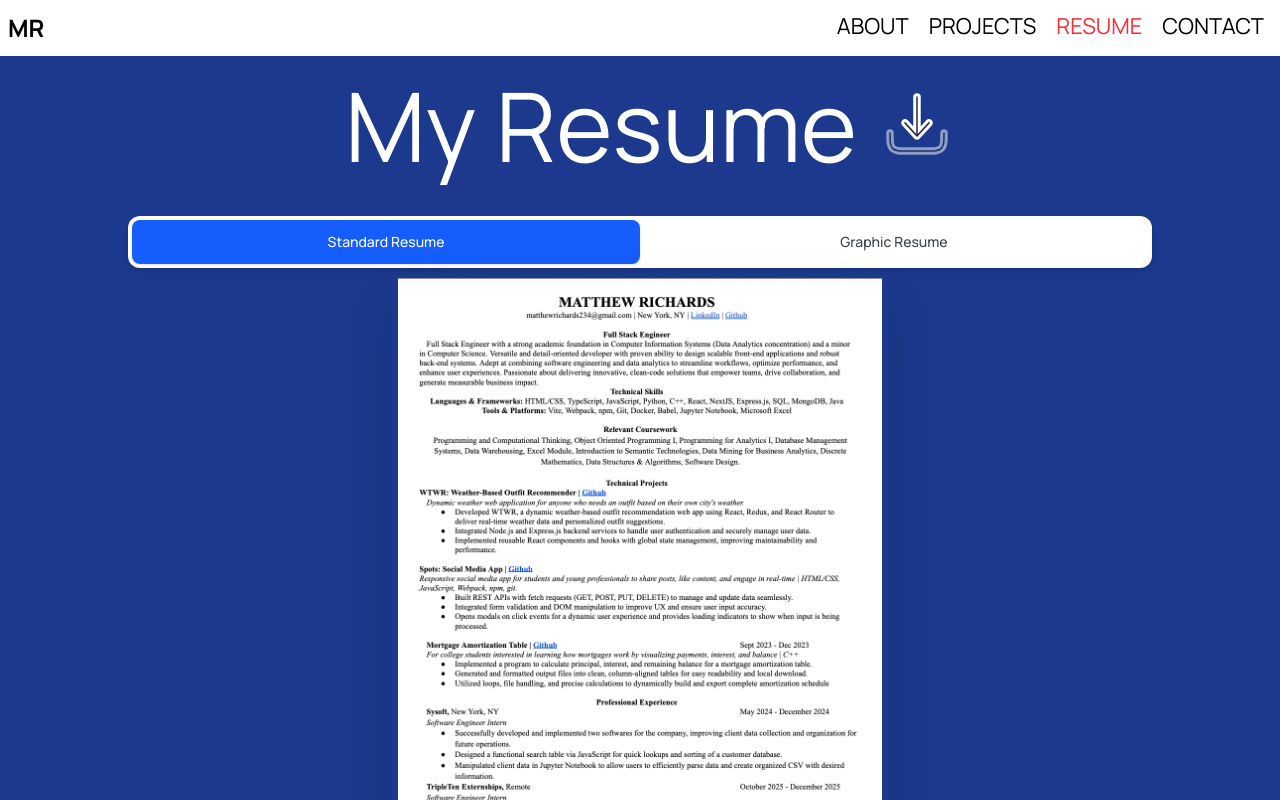
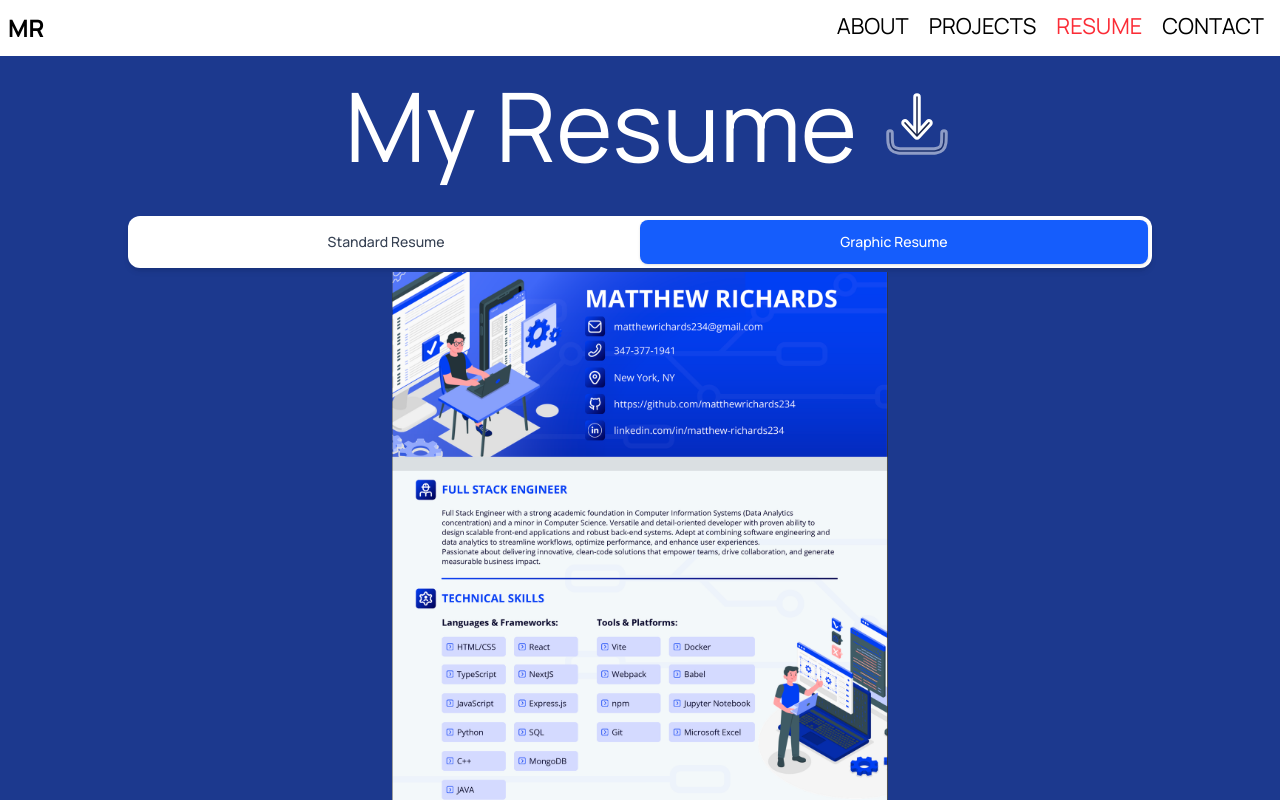
Before and after one commit to matthewrichards234/Personal_Website, a React (Vite) app: page /resume in a window 1280 px wide. Shown: the top 800 px of the page. Built offline with nearby package versions, Linux system fonts and the light colour scheme.

Commit message:
Add styling between graphic resumes.

```diff
--- a/src/components/Resume.tsx
+++ b/src/components/Resume.tsx
@@ -7,7 +7,7 @@ import graphicResumeScreenshot1 from "../assets/graphic-resume-1.png";
 import graphicResumeScreenshot2 from "../assets/graphic-resume-2.png";
 
 const Resume = () => {
-  const [activeResume, setActiveResume] = useState("default");
+  const [activeResume, setActiveResume] = useState("graphic");
 
   function handleDownloadClickEvent(fileUrl: string, fileName: string): void {
     const link = document.createElement("a");
@@ -68,21 +68,27 @@ const Resume = () => {
       </div>
       <div className="flex justify-center pt-5 md:pt-3 lg:pt-1">
         {activeResume == "default" ? (
-          <>
+          <div>
             <img
               src={resumeScreenshot}
               alt="Matthew Richards Resume"
               className="max-h-[80vh] w-auto shadow-2xl p-1.5"
             />
-          </>
+          </div>
         ) : (
-          <>
+          <div className="h-[80vh] overflow-y-auto snap-y snap-mandatory scroll-smooth scrollbar-none">
             <img
               src={graphicResumeScreenshot1}
-              alt="Matthew Richards Graphic Resume"
-              className="max-h-[80vh] w-auto shadow-2xl p-1.5"
+              alt="Resume Page 1"
+              className="w-full h-[80vh] object-contain snap-start"
             />
-          </>
+
+            <img
+              src={graphicResumeScreenshot2}
+              alt="Resume Page 2"
+              className="w-full h-[80vh] object-contain snap-start"
+            />
+          </div>
         )}
       </div>
     </div>
--- a/src/index.css
+++ b/src/index.css
@@ -87,3 +87,17 @@
     opacity: 1;
   }
 }
+@utility scrollbar {
+  &::-webkit-scrollbar {
+    width: 8px;
+  }
+
+  &::-webkit-scrollbar-thumb {
+    background: #6b7280;
+    border-radius: 9999px;
+  }
+
+  &::-webkit-scrollbar-track {
+    background: #e5e7eb;
+  }
+}
```
